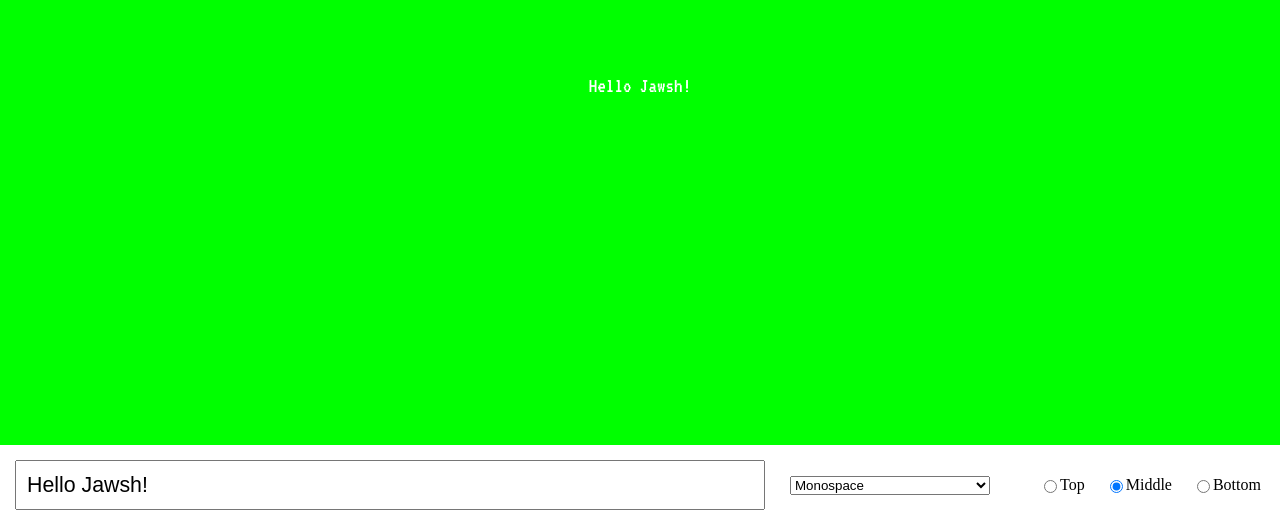
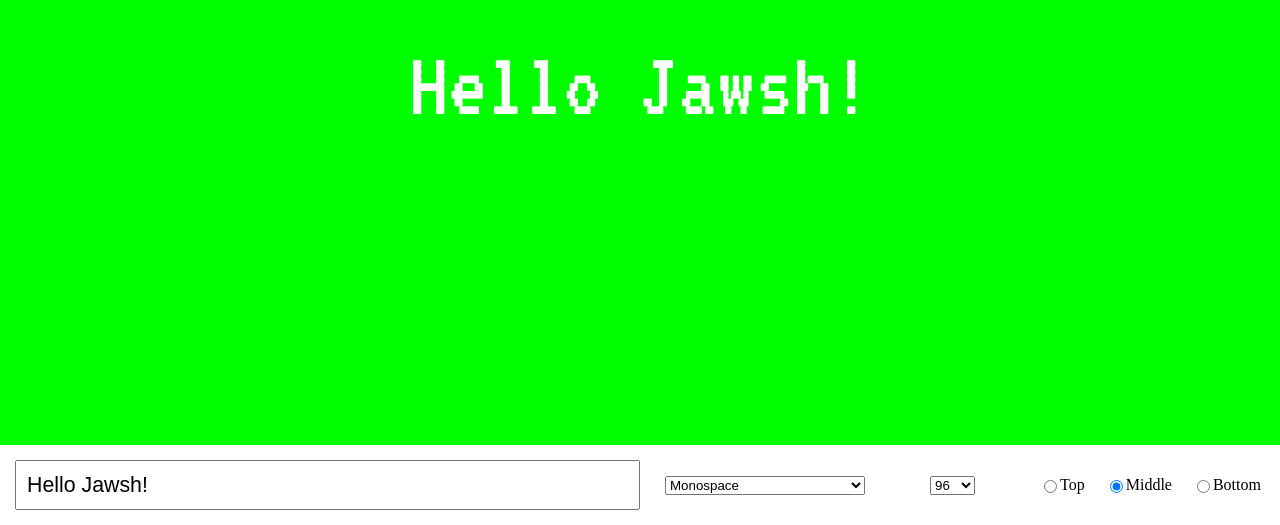
Before and after one commit to conroywhitney/greenscreen, a plain HTML site: page index.html in a window 1280 px wide. Shown: the part 275-800 px from the top of the page. Drawn offline with nearby package versions, Linux system fonts and the light colour scheme; a web font is replaced by a local one.

Commit message:
Add `fontSize` dropdown

```diff
--- a/index.html
+++ b/index.html
@@ -14,7 +14,7 @@
     <div id="inputs">
       <input id="text" v-model="message">
 
-      <div id="fonts">
+      <div id="fontFamily">
         <select v-model="fontFamily">
           <option value="monospace">Monospace</option>
           <option value="serif">Serif</option>
@@ -22,7 +22,27 @@
         </select>
       </div>
 
-      <div id="radios">
+      <div id="fontSize">
+        <select v-model="fontSize">
+          <option value="9">9</option>
+          <option value="10">10</option>
+          <option value="11">11</option>
+          <option value="12">12</option>
+          <option value="13">13</option>
+          <option value="14">14</option>
+          <option value="18">18</option>
+          <option value="24">24</option>
+          <option value="36">36</option>
+          <option value="48">48</option>
+          <option value="64">64</option>
+          <option value="72">72</option>
+          <option value="96">96</option>
+          <option value="144">144</option>
+          <option value="288">288</option>
+        </select>
+      </div>
+
+      <div id="valign">
         <input type="radio" name="valign" id="top" value="top" v-model="valign">
         <label for="top">Top</label>
 
--- a/script.js
+++ b/script.js
@@ -2,6 +2,7 @@ var greenScreen = new Vue({
 	el: '#greenScreen',
 	data: {
 		fontFamily: 'monospace',
+		fontSize: '96',
 		message: 'Hello Jawsh!',
 		valign: 'middle'
 	},
@@ -14,7 +15,8 @@ var greenScreen = new Vue({
 			}[this.fontFamily]
 
 			return {
-				fontFamily
+				fontFamily,
+				fontSize: `${this.fontSize}px`
 			}
 		},
 		wrapperStyle: function () {
--- a/style.css
+++ b/style.css
@@ -36,23 +36,40 @@ body {
 }
 
 #text {
-  flex: 1;
+  flex: 5;
   font-size: 16pt;
   padding: 5px 10px;
 }
 
-#fonts,
-#radios {
+#fontFamily,
+#fontSize,
+#valign {
   align-items: center;
   display: flex;
   justify-content: center;
+}
+
+#fontFamily,
+#valign {
   min-width: 250px;
 }
 
-#fonts select {
+#fontSize {
+  min-width: 125px;
+}
+
+#fontFamily select {
   width: 80%;
 }
 
-#radios input {
+#fontSize {
+  flex: 1;
+}
+
+#fontSize select {
+  flex-shrink: 1;
+}
+
+#valign input {
   margin-left: 25px;
 }
```
